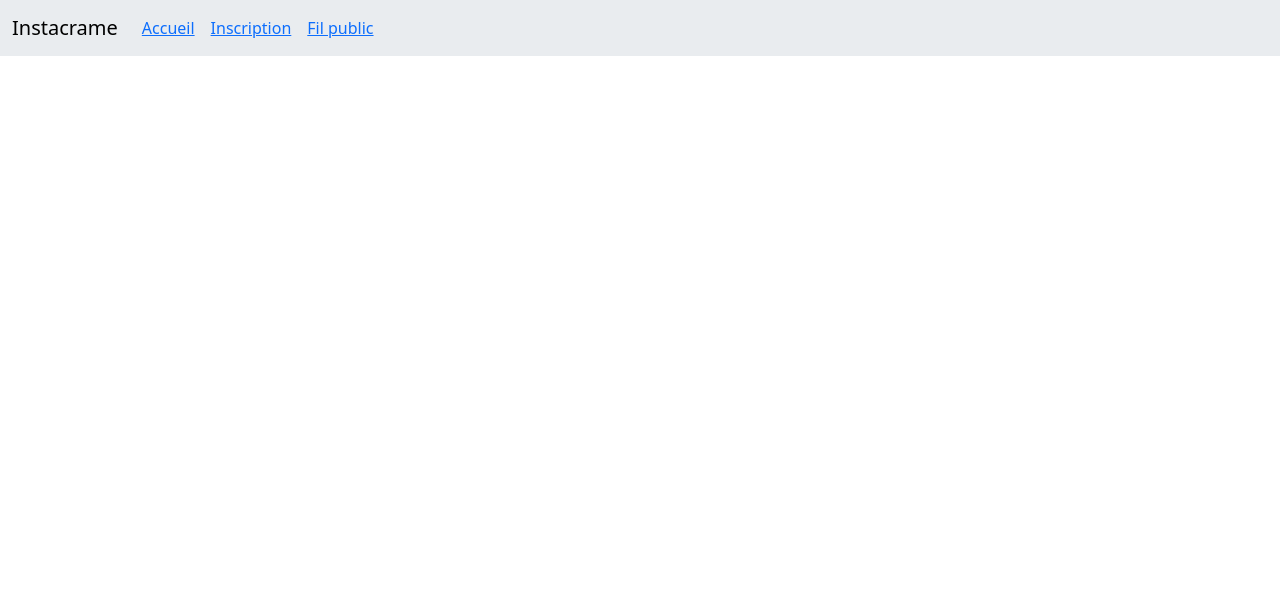
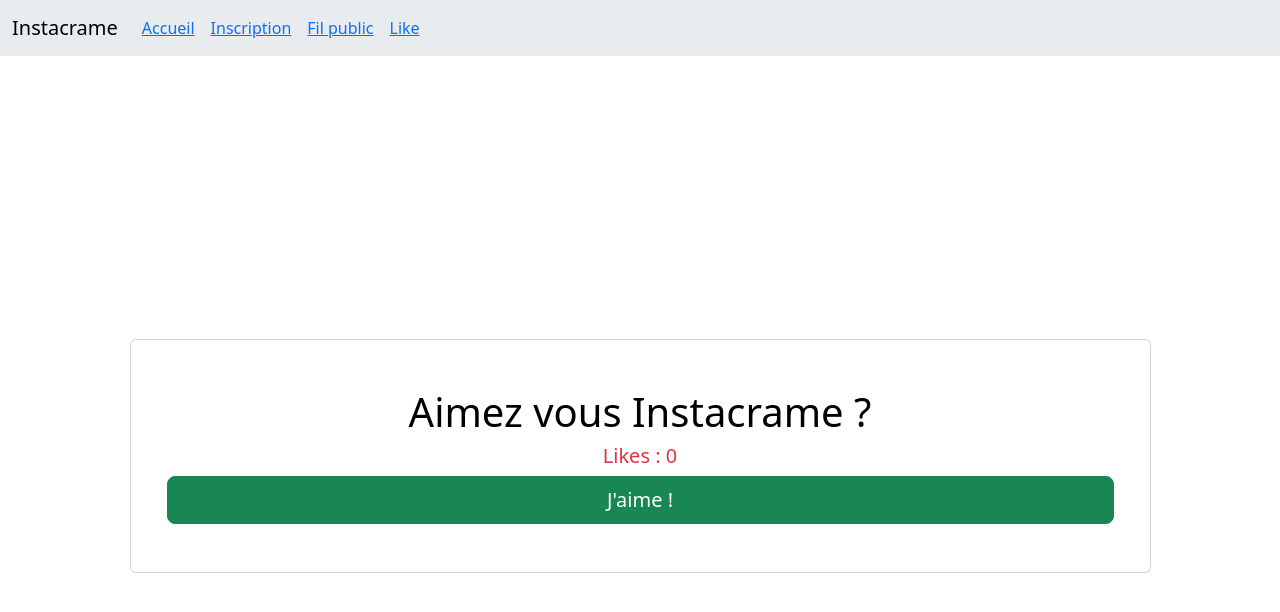
Before and after one commit to Amiiircmoi/react-project, a React (Create React App) app: page /like in a window 1280 px wide. Shown: the top 612 px of the page. Built offline with nearby package versions, Linux system fonts and the light colour scheme.

Commit message:
feat: old react component

```diff
--- a/src/App.jsx
+++ b/src/App.jsx
@@ -7,6 +7,7 @@ import Navbar from "./components/NavBar";
 
 // Pages
 import Register from "./pages/Register";
+import Like from "./pages/Like";
 
 function App() {
   return (
@@ -16,6 +17,7 @@ function App() {
         <Provider store={store}>
           <Routes>
             <Route path="/register" element={<Register />} />
+            <Route path="/like" element={<Like />} />
           </Routes>
         </Provider>
       </Router>
--- a/src/components/NavBar.jsx
+++ b/src/components/NavBar.jsx
@@ -15,6 +15,9 @@ const Navbar = () => {
                     <li class="nav-item nav-link">
                         <Link to="/feed">Fil public</Link>
                     </li>
+                    <li class="nav-item nav-link">
+                        <Link to="/like">Like</Link>
+                    </li>
                 </ul>
             </div>
         </nav>
--- /dev/null
+++ b/src/pages/Like.jsx
@@ -0,0 +1,46 @@
+// OLD WAY TO USE REACT COMPONENTS
+
+import { Component } from "react";
+
+class Like extends Component {
+    constructor(props) {
+        super(props);
+        this.state = {
+            count: 0,
+        }
+    }
+
+    componentDidMount() {
+        console.log('componentDidMount');
+    }
+    componentDidUpdate() {
+        console.log('componentDidUpdate');
+    }
+    componentWillUnmount() {
+        console.log('componentWillUnmount');
+    }
+
+    render() {
+        return (
+            <section className="vh-100">
+                <div className="container h-100">
+                    <div className="row d-flex justify-content-center align-items-center h-100">
+                        <div className="col-lg-12 col-xl-11">
+                            <div className="card text-black">
+                                <div className="card-body p-md-5 text-center">
+                                    <div className="row justify-content-center">
+                                        <h1>Aimez vous Instacrame ?</h1>
+                                        <h5 className="text-danger">Likes : {this.state.count}</h5>
+                                        <button className="btn btn-success btn-lg" onClick={() => this.setState({ count: this.state.count + 1 })}>J'aime !</button>
+                                    </div>
+                                </div>
+                            </div>
+                        </div>
+                    </div>
+                </div>
+            </section>
+        )
+    }
+}
+
+export default Like;
```
